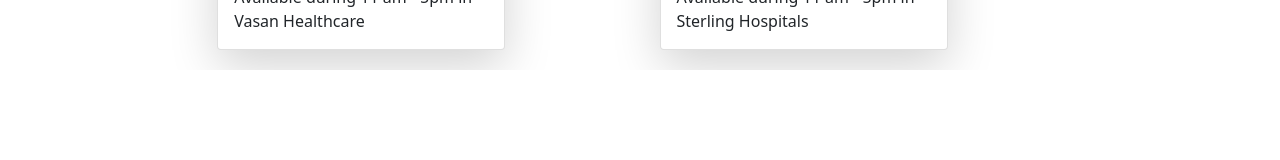
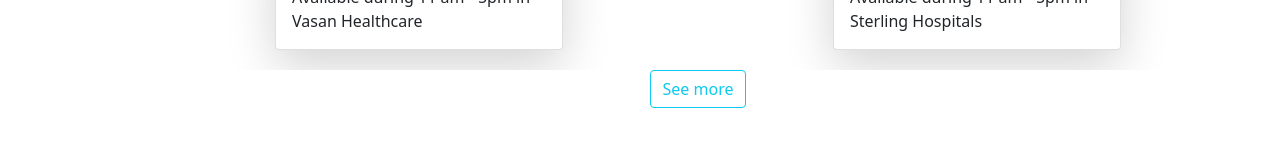
Before and after one commit to Bhawak200/Hachkathon, a React (Create React App) app in the folder health-app/: page / in a window 1280 px wide. Shown: the part 2740-2900 px from the top of the page. Built offline with nearby package versions, Linux system fonts and the light colour scheme.

Commit message:
Commit -m

```diff
--- a/health-app/src/Components/Main.js
+++ b/health-app/src/Components/Main.js
@@ -88,6 +88,8 @@ function Main() {
 							availability="11 am - 5pm in Sterling Hospitals"
 							path={Img5}
 						/>
+					</div>
+					<div style={{ textAlign: "center" }}>
 						<button className="btn btn-outline-info">
 							See more
 						</button>
@@ -99,4 +101,4 @@ function Main() {
 	);
 }
 
-export default Main
+export default Main;
```
